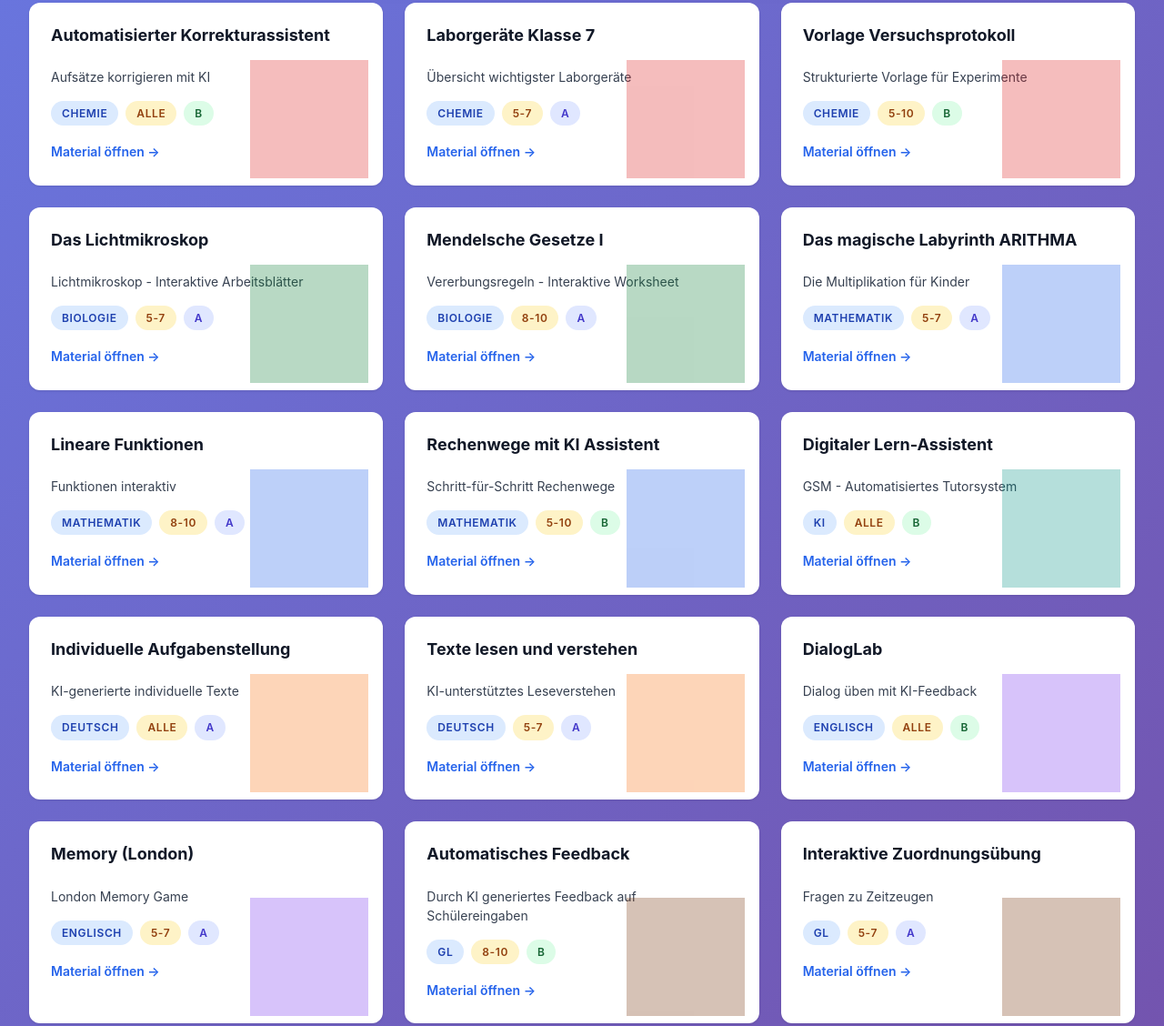
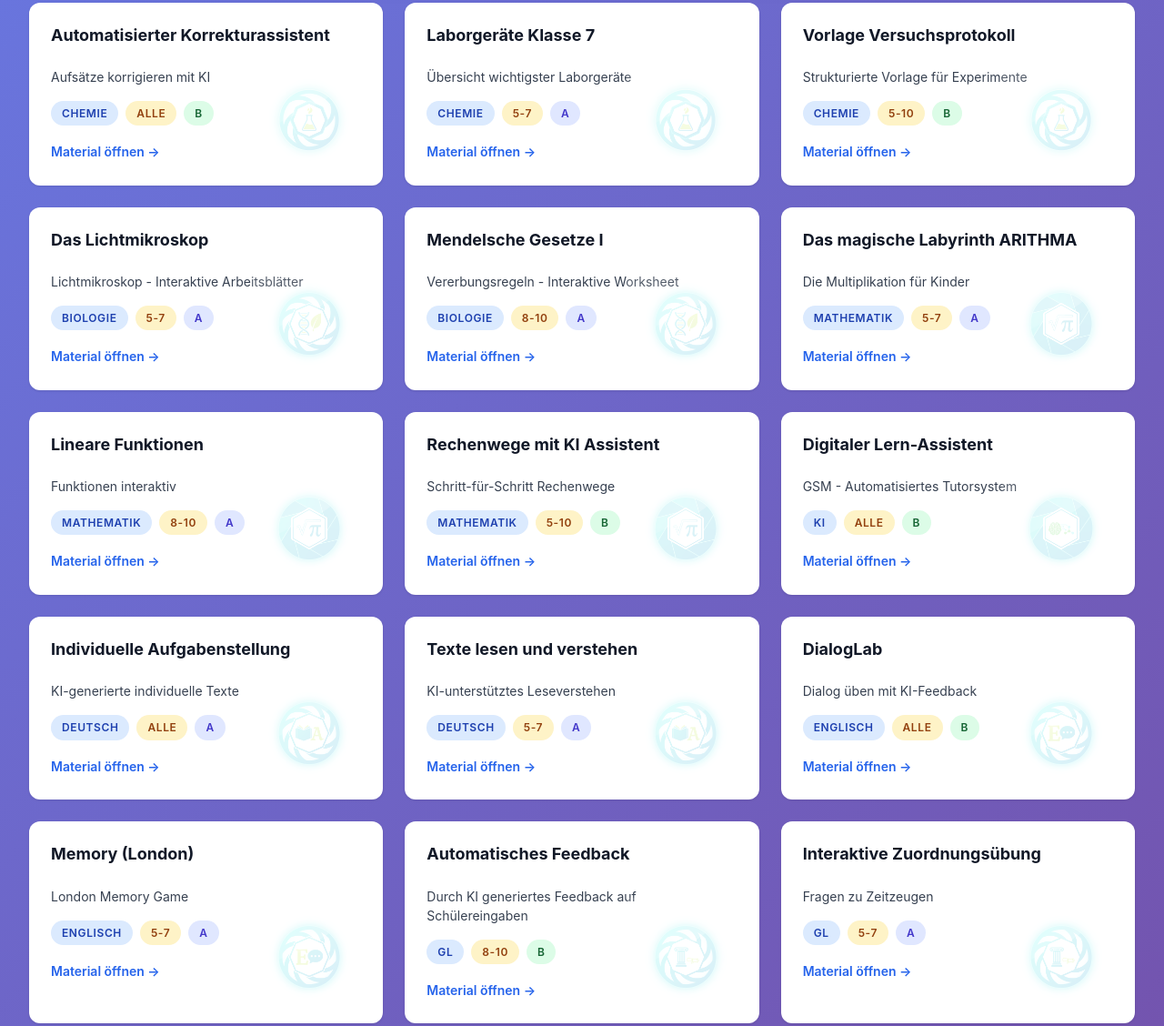
Before and after one commit to WIlski54/ki-materialien-showcase, a plain HTML site: page index.html in a window 1280 px wide. Shown: the part 668-1796 px from the top of the page at 91% size. Drawn offline with Linux system fonts and the light colour scheme.

Commit message:
Update index.html

```diff
--- a/index.html
+++ b/index.html
@@ -179,72 +179,44 @@
             margin-bottom: 1rem;
         }
 
-        /* --- MODIFIZIERT: Wasserzeichen-Icon (Größer, Stärker, Bunt) --- */
+        /* KORRIGIERT: Hintergrundbild statt Maske */
         .card-bg-icon {
             position: absolute;
             bottom: 0.5rem;
             right: 1rem;
             width: 130px;
             height: 130px;
-            opacity: 0.3;
+            opacity: 0.15;
             pointer-events: none;
-
-            /* Masken-Eigenschaften */
-            -webkit-mask-size: contain;
-            mask-size: contain;
-            -webkit-mask-repeat: no-repeat;
-            mask-repeat: no-repeat;
-            -webkit-mask-position: center;
-            mask-position: center;
-
-            /* Standard-Icon & Farbe (Fallback) */
-            background-color: #4b5563; /* Grau */
-
-            /* --- KORRIGIERTER PFAD --- */
-            -webkit-mask-image: url('/static/uebergreifend.png');
-            mask-image: url('/static/uebergreifend.png');
+            background-size: contain;
+            background-repeat: no-repeat;
+            background-position: center;
         }
 
-        /* --- NEU: Fach-spezifische Farben & Icons --- */
+        /* Fach-spezifische Icons als Hintergrundbilder */
         .card-bg-icon.fach-chemie {
-            background-color: #dc2626; /* Rot */
-            -webkit-mask-image: url('/static/chemie.png');
-            mask-image: url('/static/chemie.png');
+            background-image: url('/static/chemie.png');
         }
         .card-bg-icon.fach-biologie {
-            background-color: #15803d; /* Dunkelgrün */
-            -webkit-mask-image: url('/static/bio.png');
-            mask-image: url('/static/bio.png');
+            background-image: url('/static/bio.png');
         }
         .card-bg-icon.fach-mathematik {
-            background-color: #2563eb; /* Blau */
-            -webkit-mask-image: url('/static/mathe.png');
-            mask-image: url('/static/mathe.png');
+            background-image: url('/static/mathe.png');
         }
         .card-bg-icon.fach-ki {
-            background-color: #0d9488; /* Türkis/Teal */
-            -webkit-mask-image: url('/static/ki.png');
-            mask-image: url('/static/ki.png');
+            background-image: url('/static/ki.png');
         }
         .card-bg-icon.fach-deutsch {
-            background-color: #f97316; /* Orange */
-            -webkit-mask-image: url('/static/deutsch.png');
-            mask-image: url('/static/deutsch.png');
+            background-image: url('/static/deutsch.png');
         }
         .card-bg-icon.fach-englisch {
-            background-color: #7c3aed; /* Lila */
-            -webkit-mask-image: url('/static/englisch.png');
-            mask-image: url('/static/englisch.png');
+            background-image: url('/static/englisch.png');
         }
         .card-bg-icon.fach-gl {
-            background-color: #78350f; /* Braun */
-            -webkit-mask-image: url('/static/gl.png');
-            mask-image: url('/static/gl.png');
+            background-image: url('/static/gl.png');
         }
         .card-bg-icon.fach-uebergreifend {
-            background-color: #4b5563; /* Grau */
-            -webkit-mask-image: url('/static/uebergreifend.png');
-            mask-image: url('/static/uebergreifend.png');
+            background-image: url('/static/uebergreifend.png');
         }
 
         .card-title {
@@ -267,7 +239,6 @@
             flex-wrap: wrap;
             gap: 0.5rem;
             margin-bottom: 1rem;
-            /* --- NEU: Z-Index --- */
             position: relative;
             z-index: 2;
         }
@@ -316,7 +287,6 @@
             text-decoration: none;
             font-size: 0.875rem;
             transition: all 0.2s;
-            /* --- NEU: Z-Index --- */
             position: relative;
             z-index: 2;
         }
@@ -484,22 +454,22 @@
             { titel: "Mendelsche Gesetze I", fach: "Biologie", kiKat: "a", stufe: "8-10", typ: "📄 Arbeitsblatt", beschreibung: "Vererbungsregeln - Interaktive Worksheet", link: "https://wilski54.github.io/Vererbung_1/" },
             { titel: "Digitaler Lern-Assistent", fach: "KI", kiKat: "b", stufe: "Alle", typ: "🤖 KI-Assistent", beschreibung: "GSM - Automatisiertes Tutorsystem", link: "https://wilski54.github.io/KI-Assisten/" },
             { titel: "Interaktive Zuordnungsübung", fach: "GL", kiKat: "a", stufe: "5-7", typ: "🎮 Interaktive Übung", beschreibung: "Fragen zu Zeitzeugen", link: "https://wilski54.github.io/Europa2/" },
-            { titel: "Texte lesen und verstehen", fach: "Deutsch", kiKat: "a", stufe: "5-7", typ: "🎮 Interaktive Übung", beschreibung: "KI-unterstütztes Leseverstehen", link: "https.wilski54.github.io/Texte_lesen/" },
-            { titel: "Memory (London)", fach: "Englisch", kiKat: "a", stufe: "5-7", typ: "🎮 Interaktive Übung", beschreibung: "London Memory Game", link: "https.wilski54.github.io/memory/" },
-            { titel: "Lineare Funktionen", fach: "Mathematik", kiKat: "a", stufe: "8-10", typ: "📄 Arbeitsblatt", beschreibung: "Funktionen interaktiv", link: "https.wilski54.github.io/Lineare_Funktionen_Interaktiv/" },
-            { titel: "Übungen zur Aussprache", fach: "Übergreifend", kiKat: "a", stufe: "5-7", typ: "🎮 Interaktive Übung", beschreibung: "Hä? - Sprachübungen", link: "https.wilski54.github.io/ausprache/" },
-            { titel: "KI AG", fach: "Übergreifend", kiKat: "a", stufe: "Alle", typ: "🎥 Multimedia", beschreibung: "Programmieren lernen mit KI", link: "https.wilski54.github.io/Arcade80/" },
-            { titel: "Vorlage Versuchsprotokoll", fach: "Chemie", kiKat: "b", stufe: "5-10", typ: "🤖 KI-Assistent", beschreibung: "Strukturierte Vorlage für Experimente", link: "https.wilski54.github.io/Versuchsprotokoll_WK/" },
-            { titel: "Das Lichtmikroskop", fach: "Biologie", kiKat: "a", stufe: "5-7", typ: "📄 Arbeitsblatt", beschreibung: "Lichtmikroskop - Interaktive Arbeitsblätter", link: "https.wilski54.github.io/microscop/" },
-            { titel: "Individuelle Aufgabenstellung", fach: "Deutsch", kiKat: "a", stufe: "Alle", typ: "📄 Arbeitsblatt", beschreibung: "KI-generierte individuelle Texte", link: "https.wilski54.github.io/Level_Wohen/" },
-            { titel: "DialogLab", fach: "Englisch", kiKat: "b", stufe: "Alle", typ: "🤖 KI-Assistent", beschreibung: "Dialog üben mit KI-Feedback", link: "https.wilski54.github.io/LearningLab/" },
-            { titel: "Das magische Labyrinth ARITHMA", fach: "Mathematik", kiKat: "a", stufe: "5-7", typ: "🎮 Interaktive Übung", beschreibung: "Die Multiplikation für Kinder", link: "https.wilski54.github.io/arithma10/" },
-            { titel: "Rechenwege mit KI Assistent", fach: "Mathematik", kiKat: "b", stufe: "5-10", typ: "🤖 KI-Assistent", beschreibung: "Schritt-für-Schritt Rechenwege", link: "https.wilski54.github.io/Matheassitent/" },
-            { titel: "Automatisierter Korrekturassistent", fach: "Chemie", kiKat: "b", stufe: "Alle", typ: "🔧 Tool", beschreibung: "Aufsätze korrigieren mit KI", link: "https.wilski54.github.io/AutometdTest/" },
-            { titel: "Digitaler Diskussionspartner", fach: "Übergreifend", kiKat: "b", stufe: "8-10", typ: "🤖 KI-Assistent", beschreibung: "Fach-Präsentationen - Diskussionspartner", link: "https.drwk4.pythonanywhere.com/" },
-            { titel: "Kooperatives Lernsystem", fach: "Übergreifend", kiKat: "c", stufe: "Alle", typ: "🔧 Tool", beschreibung: "GSM - Kooperatives Lernsystem für Gruppenarbeit", link: "https.wilski54.github.io/kolaborativ/" },
-            { titel: "Interview mit Zeitzeugen", fach: "GL", kiKat: "b", stufe: "8-10", typ: "🎥 Multimedia", beschreibung: "Interaktive historische Interviews", link: "https.wilski54.github.io/Essam_KI_2/" },
-            { titel: "Automatisches Feedback", fach: "GL", kiKat: "b", stufe: "8-10", typ: "📄 Arbeitsblatt", beschreibung: "Durch KI generiertes Feedback auf Schülereingaben", link: "https.wilski54.github.io/automte_response/" }
+            { titel: "Texte lesen und verstehen", fach: "Deutsch", kiKat: "a", stufe: "5-7", typ: "🎮 Interaktive Übung", beschreibung: "KI-unterstütztes Leseverstehen", link: "https://wilski54.github.io/Texte_lesen/" },
+            { titel: "Memory (London)", fach: "Englisch", kiKat: "a", stufe: "5-7", typ: "🎮 Interaktive Übung", beschreibung: "London Memory Game", link: "https://wilski54.github.io/memory/" },
+            { titel: "Lineare Funktionen", fach: "Mathematik", kiKat: "a", stufe: "8-10", typ: "📄 Arbeitsblatt", beschreibung: "Funktionen interaktiv", link: "https://wilski54.github.io/Lineare_Funktionen_Interaktiv/" },
+            { titel: "Übungen zur Aussprache", fach: "Übergreifend", kiKat: "a", stufe: "5-7", typ: "🎮 Interaktive Übung", beschreibung: "Hä? - Sprachübungen", link: "https://wilski54.github.io/ausprache/" },
+            { titel: "KI AG", fach: "Übergreifend", kiKat: "a", stufe: "Alle", typ: "🎥 Multimedia", beschreibung: "Programmieren lernen mit KI", link: "https://wilski54.github.io/Arcade80/" },
+            { titel: "Vorlage Versuchsprotokoll", fach: "Chemie", kiKat: "b", stufe: "5-10", typ: "🤖 KI-Assistent", beschreibung: "Strukturierte Vorlage für Experimente", link: "https://wilski54.github.io/Versuchsprotokoll_WK/" },
+            { titel: "Das Lichtmikroskop", fach: "Biologie", kiKat: "a", stufe: "5-7", typ: "📄 Arbeitsblatt", beschreibung: "Lichtmikroskop - Interaktive Arbeitsblätter", link: "https://wilski54.github.io/microscop/" },
+            { titel: "Individuelle Aufgabenstellung", fach: "Deutsch", kiKat: "a", stufe: "Alle", typ: "📄 Arbeitsblatt", beschreibung: "KI-generierte individuelle Texte", link: "https://wilski54.github.io/Level_Wohen/" },
+            { titel: "DialogLab", fach: "Englisch", kiKat: "b", stufe: "Alle", typ: "🤖 KI-Assistent", beschreibung: "Dialog üben mit KI-Feedback", link: "https://wilski54.github.io/LearningLab/" },
+            { titel: "Das magische Labyrinth ARITHMA", fach: "Mathematik", kiKat: "a", stufe: "5-7", typ: "🎮 Interaktive Übung", beschreibung: "Die Multiplikation für Kinder", link: "https://wilski54.github.io/arithma10/" },
+            { titel: "Rechenwege mit KI Assistent", fach: "Mathematik", kiKat: "b", stufe: "5-10", typ: "🤖 KI-Assistent", beschreibung: "Schritt-für-Schritt Rechenwege", link: "https://wilski54.github.io/Matheassitent/" },
+            { titel: "Automatisierter Korrekturassistent", fach: "Chemie", kiKat: "b", stufe: "Alle", typ: "🔧 Tool", beschreibung: "Aufsätze korrigieren mit KI", link: "https://wilski54.github.io/AutometdTest/" },
+            { titel: "Digitaler Diskussionspartner", fach: "Übergreifend", kiKat: "b", stufe: "8-10", typ: "🤖 KI-Assistent", beschreibung: "Fach-Präsentationen - Diskussionspartner", link: "https://drwk4.pythonanywhere.com/" },
+            { titel: "Kooperatives Lernsystem", fach: "Übergreifend", kiKat: "c", stufe: "Alle", typ: "🔧 Tool", beschreibung: "GSM - Kooperatives Lernsystem für Gruppenarbeit", link: "https://wilski54.github.io/kolaborativ/" },
+            { titel: "Interview mit Zeitzeugen", fach: "GL", kiKat: "b", stufe: "8-10", typ: "🎥 Multimedia", beschreibung: "Interaktive historische Interviews", link: "https://wilski54.github.io/Essam_KI_2/" },
+            { titel: "Automatisches Feedback", fach: "GL", kiKat: "b", stufe: "8-10", typ: "📄 Arbeitsblatt", beschreibung: "Durch KI generiertes Feedback auf Schülereingaben", link: "https://wilski54.github.io/automte_response/" }
         ];
 
         // Populate filters
@@ -572,7 +542,6 @@
                 return a.titel.localeCompare(b.titel);
             });
 
-
             const grid = document.getElementById('materialsGrid');
             const noResults = document.getElementById('noResults');
 
@@ -584,9 +553,7 @@
                 noResults.style.display = 'none';
             }
 
-            // --- MODIFIZIERT: Kachel-HTML mit CSS-Klasse statt <img> ---
             grid.innerHTML = filtered.map(m => {
-                // Erzeugt einen CSS-Klassennamen (z.B. "fach-biologie" oder "fach-uebergreifend")
                 const fachClass = `fach-${m.fach.toLowerCase().replace('ü', 'ue')}`;
 
                 return `
```
